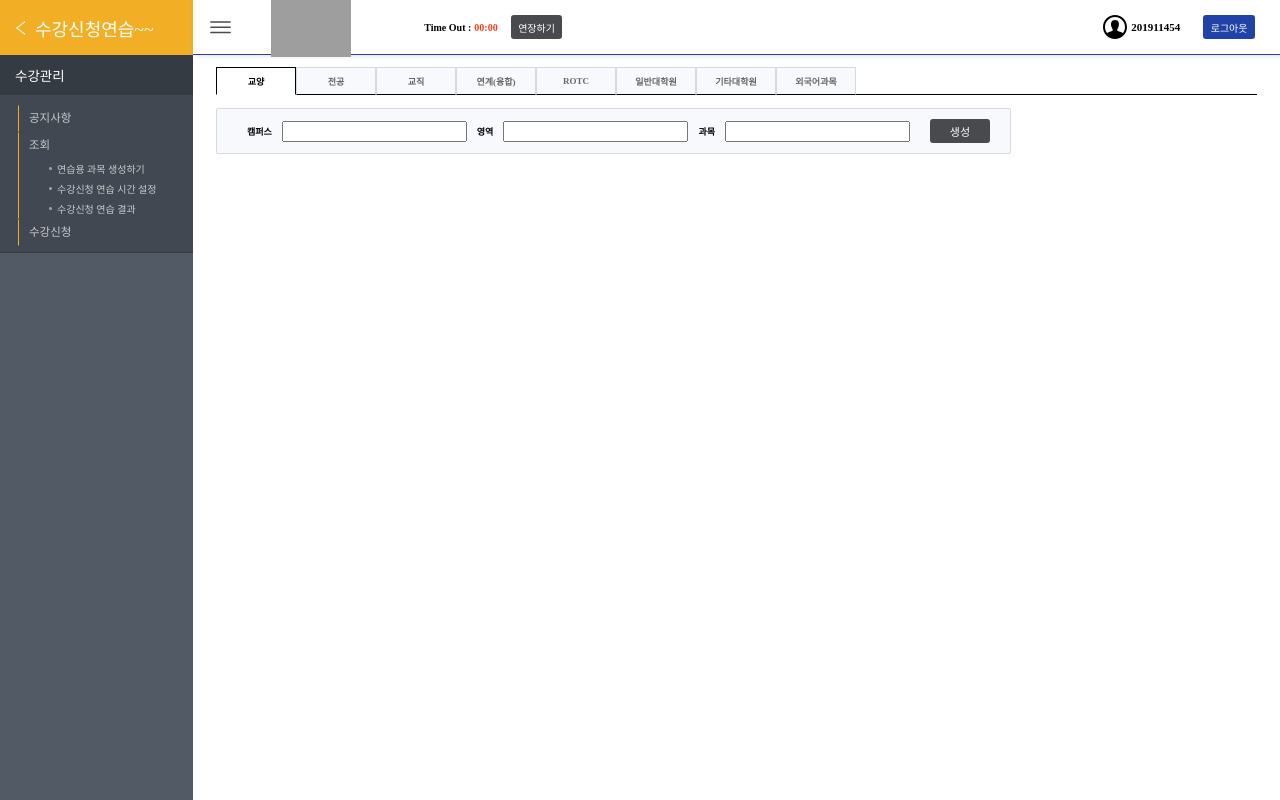
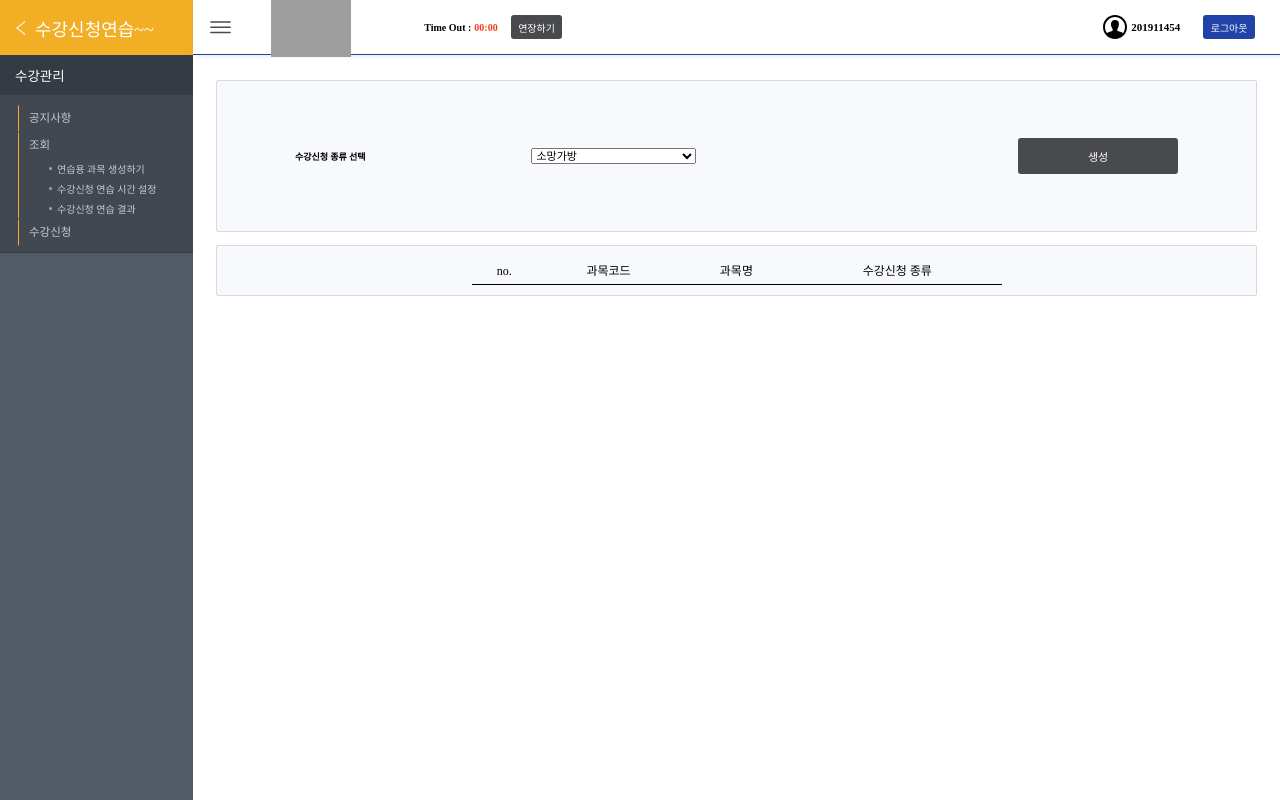
Before and after one commit to bluekmky1/enrollpractice, a React (Create React App) app: page /utility/createEnroll in a window 1280 px wide. Built offline with nearby package versions, Linux system fonts and the light colour scheme; grey boxes are pictures that could not be loaded.

Commit message:
createEnrolls

```diff
--- a/src/Routes/EnrollPage.tsx
+++ b/src/Routes/EnrollPage.tsx
@@ -15,11 +15,23 @@ const ExplainBox = styled.div`
 
 function EnrollPage() {
   const enrollOpen = useRecoilValue(enrollopenState);
+  const List = [
+    "교양",
+    "전공",
+    "교직",
+    "연계(융합)",
+    "ROTC",
+    "일반대학원",
+    "기타대학원",
+    "외국어과목",
+  ];
 
   return (
     <Container>
       {enrollOpen ? (
-        <></>
+        <>
+          <ListBanner menuList={List} />
+        </>
       ) : (
         <ExplainBox>⚠️ 수강신청 기간이 아닙니다</ExplainBox>
       )}
--- a/src/Routes/LandingPage.tsx
+++ b/src/Routes/LandingPage.tsx
@@ -4,8 +4,35 @@ const Container = styled.div`
   width: 100%;
 `;
 
+const ExplainBox = styled.div`
+  display: flex;
+  flex-direction: column;
+  align-items: flex-start;
+  justify-content: flex-start;
+  width: 100%;
+  margin-top: 13px;
+  color: #000;
+  border: 1px solid #d5d9e0;
+  background-color: #f7f9fc;
+  padding: 10px 20px;
+  border-radius: 2px;
+  font-size: 15px;
+  a {
+    color: #4311d7;
+  }
+`;
+
 function LandingPage() {
-  return <Container>Landing</Container>;
+  return (
+    <Container>
+      <ExplainBox>
+        이 페이지는 수강신청을 연습하기 위해 만들어진 페이지입니다 !!
+        <br />
+        수강신청을 위해서는 이 페이지로 가시길 바랍니다!!!
+        <a href="http://sugang.kyonggi.ac.kr/">http://sugang.kyonggi.ac.kr/</a>
+      </ExplainBox>
+    </Container>
+  );
 }
 
 export default LandingPage;
--- a/src/Routes/Utility.tsx
+++ b/src/Routes/Utility.tsx
@@ -1,13 +1,17 @@
 import styled from "styled-components";
 import { Outlet } from "react-router-dom";
+import { motion } from "framer-motion";
+import { useRecoilValue } from "recoil";
+import { slideropenState } from "../atom";
 
-const Container = styled.div`
+const Container = styled(motion.div)`
   width: 100%;
 `;
 
 function UtilityPage() {
+  const slideOpen = useRecoilValue(slideropenState);
   return (
-    <Container>
+    <Container animate={{ width: slideOpen ? "100%" : "calc(100% + 193px)" }}>
       <Outlet />
     </Container>
   );
--- a/src/Routes/utilityPages/CreateEnroll.tsx
+++ b/src/Routes/utilityPages/CreateEnroll.tsx
@@ -1,40 +1,44 @@
+import { motion } from "framer-motion";
 import { useForm } from "react-hook-form";
 import styled from "styled-components";
-import ListBanner from "../../Components/ListBanner";
+import { useRecoilState } from "recoil";
+import { Categories, EnrollPracticeList, enrollList } from "../../atom";
 
 const Container = styled.div`
   width: 100%;
 `;
-const CreateFormBox = styled.div`
+const DisplayBox = styled(motion.div)`
   display: flex;
+  width: 100%;
   align-items: center;
-  width: fit-content;
+  justify-content: center;
   margin-top: 13px;
   color: #000;
   border: 1px solid #d5d9e0;
   background-color: #f7f9fc;
-  padding: 10px 20px;
   border-radius: 2px;
   font-size: 12px;
 `;
 
 const CreateForm = styled.form`
   display: flex;
-
   align-items: center;
+  justify-content: space-around;
+  width: 100%;
+  min-height: 150px;
 `;
 
-const InputLabel = styled.div`
-  padding: 0 10px;
+const FormItemLabel = styled.div`
   font-size: 9px;
   font-weight: 600;
+  text-align: center;
+  min-width: 50px;
 `;
 
-const CreateBtn = styled.button`
-  margin-left: 20px;
+const CreateBtn = styled(motion.button)`
   padding: 0 7.5px;
-  width: 60px;
-  height: 24px;
+  min-width: 160px;
+  padding: 10px 10px;
   border-radius: 3px;
 
   background-color: #494a4d;
@@ -44,33 +48,135 @@ const CreateBtn = styled.button`
   border: none;
 `;
 
+const EnrollTypeSelect = styled.select`
+  margin: 0px 10px;
+  min-width: 100px;
+  font-size: 11px;
+`;
+const EnrollTypeOption = styled.option``;
+
+const TableBox = styled.div`
+  padding: 10px 10px;
+  max-width: 550px;
+  width: 550px;
+`;
+
+const ErrorDisplay = styled.div`
+  display: flex;
+  flex-direction: column;
+`;
+
+const EnrollDisplay = styled.table`
+  width: 100%;
+  text-align: center;
+  thead {
+    border-bottom: 1px solid black;
+  }
+  td {
+    padding: 5px;
+  }
+`;
+
+interface ICreateEnroll {
+  category: string;
+}
+
 function CreateEnroll() {
-  const { register, handleSubmit } = useForm();
+  const [Enrolls, setEnrolls] = useRecoilState(enrollList);
 
-  const List = [
-    "교양",
-    "전공",
-    "교직",
-    "연계(융합)",
-    "ROTC",
-    "일반대학원",
-    "기타대학원",
-    "외국어과목",
-  ];
+  const {
+    register,
+    handleSubmit,
+    setError,
+    formState: { errors },
+  } = useForm<ICreateEnroll>();
+
+  const onValid = (data: ICreateEnroll) => {
+    if (data.category !== Categories.somang) {
+      setError("category", {
+        message: "아직 과목번호 형태는 이용 불가 합니다.",
+      });
+    }
+    if (Enrolls.length > 6) {
+      setError("root.enrollAmount", {
+        type: "enrollAmountLimit",
+        message: "수강신청 개수는 7개를 넘을 수 없습니다!",
+      });
+    } else {
+      setEnrolls((prev) => [
+        ...prev,
+        {
+          id: prev.length === 0 ? 0 : prev.length,
+          title: `수강신청 성공하자 ${prev.length + 1} !!!`,
+          subjectCode: Math.floor(Math.random() * 10000),
+          enrollCategory: "string",
+        },
+      ]);
+    }
+    console.log();
+  };
+
   return (
     <Container>
-      <ListBanner menuList={List} />
-      <CreateFormBox>
-        <CreateForm>
-          <InputLabel>캠퍼스</InputLabel>
-          <input />
-          <InputLabel>영역</InputLabel>
-          <input />
-          <InputLabel>과목</InputLabel>
-          <input />
+      <DisplayBox>
+        <CreateForm onSubmit={handleSubmit(onValid)}>
+          <FormItemLabel>수강신청 종류 선택</FormItemLabel>
+          <EnrollTypeSelect
+            defaultValue={Categories.somang}
+            {...register("category")}
+          >
+            <EnrollTypeOption value={Categories.somang}>
+              소망가방
+            </EnrollTypeOption>
+            <EnrollTypeOption value={Categories.subjectNum}>
+              추후 과목번호 형태 추가 예정...
+            </EnrollTypeOption>
+          </EnrollTypeSelect>
+          <ErrorDisplay>
+            <div>{errors.category?.message}</div>
+            <div>{}</div>
+          </ErrorDisplay>
+          <CreateBtn
+            animate={{
+              backgroundColor: errors.root?.enrollAmount
+                ? "#FB3640"
+                : "#494a4d",
+            }}
+          >
+            {errors.root?.enrollAmount
+              ? errors.root?.enrollAmount.message
+              : "생성"}
+          </CreateBtn>
         </CreateForm>
-        <CreateBtn>생성</CreateBtn>
-      </CreateFormBox>
+      </DisplayBox>
+      <DisplayBox>
+        <TableBox>
+          <EnrollDisplay>
+            <thead>
+              <tr>
+                <td>no.</td>
+                <td>과목코드</td>
+                <td>과목명</td>
+                <td>수강신청 종류</td>
+              </tr>
+            </thead>
+            <tbody>
+              {Enrolls.map((enroll) => (
+                <tr key={enroll.id}>
+                  <td>{enroll.id}</td>
+                  <td>{enroll.subjectCode}</td>
+                  <td>{enroll.title}</td>
+                  <td>
+                    {enroll.enrollCategory === Categories.somang
+                      ? "소망가방"
+                      : "과목코드"}
+                  </td>
+                </tr>
+              ))}
+            </tbody>
+          </EnrollDisplay>
+        </TableBox>
+      </DisplayBox>
     </Container>
   );
 }
--- a/src/atom.tsx
+++ b/src/atom.tsx
@@ -1,4 +1,21 @@
 import { atom } from "recoil";
+
+export enum Categories {
+  somang = "somang",
+  subjectNum = "subjectNum",
+}
+
+export interface EnrollPracticeList {
+  id: number;
+  title: string;
+  subjectCode: number;
+  enrollCategory: string;
+}
+
+export const enrollList = atom<EnrollPracticeList[]>({
+  key: "enrollList",
+  default: [],
+});
 
 export const slideropenState = atom({
   key: "slideropen",
```
